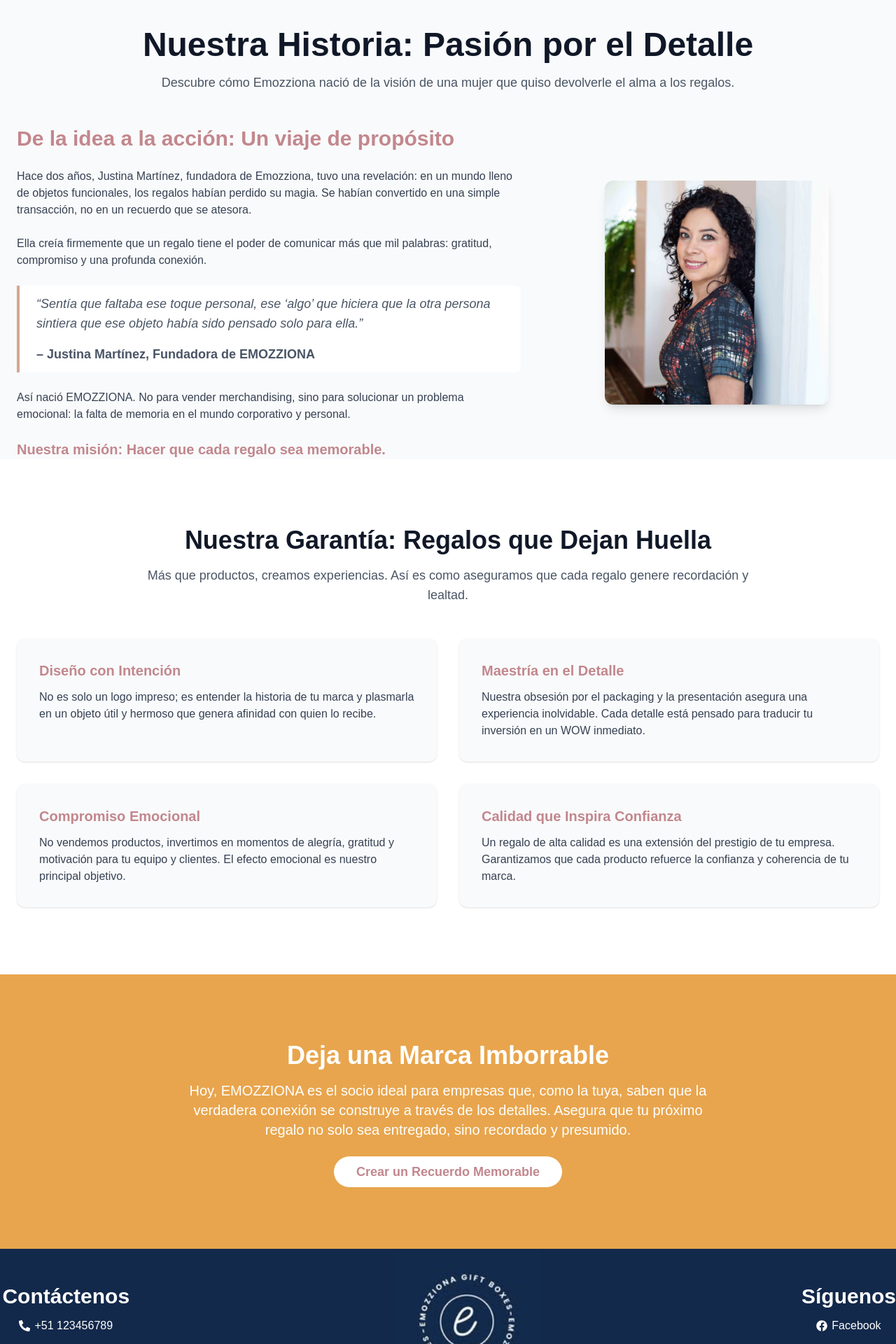
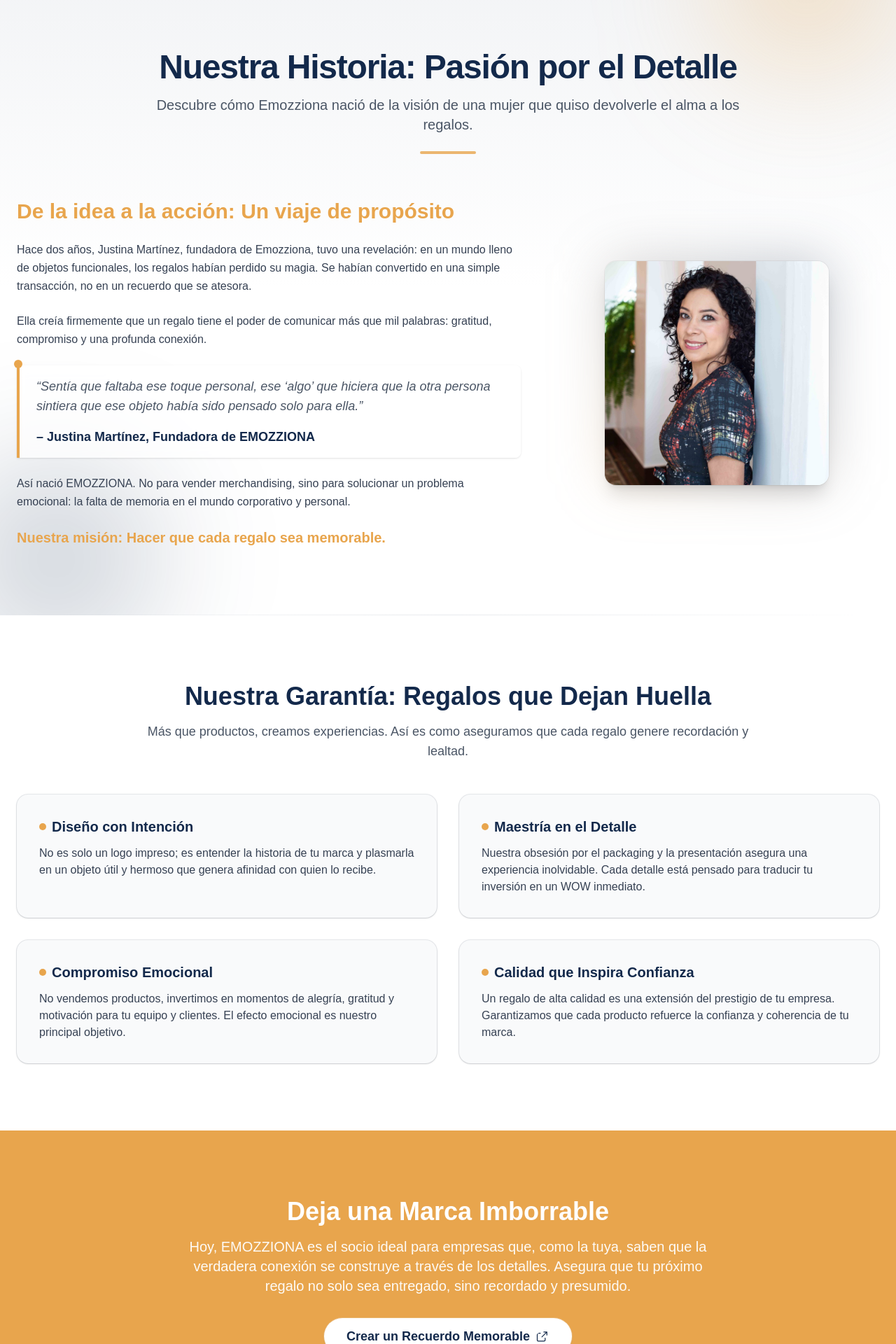
Before and after one commit to aaronJau21/Emozziona_v2, a Next.js app: page /history in a window 1280 px wide. Shown: the part 160-2080 px from the top of the page at 70% size. Built offline with nearby package versions, Linux system fonts and the light colour scheme.

Commit message:
se cambio los estilo

```diff
--- a/src/app/(app)/history/page.tsx
+++ b/src/app/(app)/history/page.tsx
@@ -38,23 +38,43 @@ export default function HistoryPage() {
     <>
       <AboutPageSchema />
       <BreadcrumbSchema items={breadcrumbItems} />
-      <section className="bg-gray-50 text-gray-800 pt-16 md:pt-24">
+
+      {/* HERO / INTRO */}
+      <section
+        aria-labelledby="historia-heading"
+        className="relative isolate overflow-hidden bg-gradient-to-b from-primary/5 via-white to-white text-gray-800 pt-24 md:pt-32"
+      >
+        {/* Decorative background accents */}
+        <div
+          aria-hidden
+          className="pointer-events-none absolute -top-24 right-0 -z-10 h-64 w-64 rounded-full bg-secondary/30 blur-3xl md:blur-[90px]"
+        />
+        <div
+          aria-hidden
+          className="pointer-events-none absolute -bottom-16 -left-16 -z-10 h-72 w-72 rounded-full bg-primary/20 blur-3xl md:blur-[90px]"
+        />
+
         <div className="container mx-auto px-4 md:px-6">
-          <div className="max-w-4xl mx-auto text-center mb-12">
-            <h1 className="text-4xl md:text-5xl font-bold text-gray-900 mb-4">
+          <div className="max-w-4xl mx-auto text-center mb-12 md:mb-16">
+            <h1
+              id="historia-heading"
+              className="text-4xl md:text-5xl font-extrabold tracking-tight text-primary mb-4"
+            >
               Nuestra Historia: Pasión por el Detalle
             </h1>
-            <p className="text-lg text-gray-600">
+            <p className="text-lg md:text-xl text-gray-600">
               Descubre cómo Emozziona nació de la visión de una mujer que quiso
               devolverle el alma a los regalos.
             </p>
+            <div className="mx-auto mt-6 h-1 w-20 rounded-full bg-secondary/80" />
           </div>
+
           <div className="grid md:grid-cols-5 gap-8 md:gap-12 items-center">
-            <div className="md:col-span-3">
-              <h2 className="text-3xl font-semibold text-[#C2878D] mb-6">
+            <div className="md:col-span-3 order-2 md:order-1">
+              <h2 className="text-2xl md:text-3xl font-semibold text-secondary mb-6">
                 De la idea a la acción: Un viaje de propósito
               </h2>
-              <div className="space-y-6 text-gray-700">
+              <div className="space-y-6 text-gray-700 leading-relaxed">
                 <p>
                   Hace dos años, Justina Martínez, fundadora de Emozziona, tuvo
                   una revelación: en un mundo lleno de objetos funcionales, los
@@ -66,11 +86,12 @@ export default function HistoryPage() {
                   comunicar más que mil palabras: gratitud, compromiso y una
                   profunda conexión.
                 </p>
-                <blockquote className="border-l-4 border-[#D6A692] pl-6 py-3 text-lg italic text-gray-600 bg-white rounded-r-lg">
+                <blockquote className="relative border-l-4 border-secondary pl-6 py-4 text-lg italic text-gray-600 bg-white/70 backdrop-blur rounded-r-lg shadow-sm">
+                  <span className="absolute -left-2 -top-2 h-3 w-3 rounded-full bg-secondary" />
                   “Sentía que faltaba ese toque personal, ese ‘algo’ que hiciera
                   que la otra persona sintiera que ese objeto había sido pensado
                   solo para ella.”
-                  <cite className="block font-semibold mt-4 not-italic">
+                  <cite className="block font-semibold mt-4 not-italic text-primary">
                     – Justina Martínez, Fundadora de EMOZZIONA
                   </cite>
                 </blockquote>
@@ -79,29 +100,47 @@ export default function HistoryPage() {
                   solucionar un problema emocional: la falta de memoria en el
                   mundo corporativo y personal.
                 </p>
-                <p className="font-bold text-[#C2878D] text-xl">
+                <p className="font-bold text-secondary text-xl">
                   Nuestra misión: Hacer que cada regalo sea memorable.
                 </p>
               </div>
             </div>
-            <div className="md:col-span-2 flex justify-center">
-              <div className="relative w-80 h-80">
+
+            <div className="md:col-span-2 order-1 md:order-2 flex justify-center">
+              <figure className="relative">
+                <div className="relative w-64 h-64 md:w-80 md:h-80">
+                  <div
+                    aria-hidden
+                    className="absolute inset-0 -z-10 rounded-2xl bg-gradient-to-tr from-secondary/20 to-primary/30 blur-2xl"
+                  />
                   <Image
                     src={"/hisstory/duenia.jpeg"}
-                  alt="Justina Martinez, fundadora de Emozziona"
-                  layout="fill"
-                  objectFit="cover"
-                  className="rounded-xl shadow-lg"
+                    alt="Justina Martínez, fundadora de Emozziona"
+                    fill
+                    sizes="(min-width: 768px) 20rem, 16rem"
+                    priority
+                    className="rounded-2xl object-cover shadow-xl ring-1 ring-black/5"
                   />
                 </div>
+                <figcaption className="sr-only">
+                  Retrato de la fundadora de Emozziona, Justina Martínez.
+                </figcaption>
+              </figure>
             </div>
           </div>
         </div>
 
-        <div className="py-16 md:py-24 bg-white">
+        {/* Divider */}
+        <div className="container mx-auto px-4 md:px-6 mt-16 md:mt-24">
+          <div className="h-px w-full bg-gradient-to-r from-transparent via-primary/10 to-transparent" />
+        </div>
+      </section>
+
+      {/* VALUE PROPOSITION */}
+      <section className="py-16 md:py-24 bg-white">
         <div className="container mx-auto px-4 md:px-6">
           <div className="max-w-4xl mx-auto text-center mb-12">
-              <h2 className="text-3xl md:text-4xl font-bold text-gray-900 mb-4">
+            <h2 className="text-3xl md:text-4xl font-bold text-primary mb-4">
               Nuestra Garantía: Regalos que Dejan Huella
             </h2>
             <p className="text-lg text-gray-600">
@@ -109,9 +148,12 @@ export default function HistoryPage() {
               que cada regalo genere recordación y lealtad.
             </p>
           </div>
-            <div className="grid md:grid-cols-2 gap-8">
-              <div className="bg-gray-50 p-8 rounded-xl shadow-sm hover:shadow-md transition-shadow duration-300">
-                <h3 className="font-bold text-xl text-[#C2878D] mb-3">
+
+          <div className="grid md:grid-cols-2 gap-6 md:gap-8">
+            {/* Card 1 */}
+            <div className="group bg-gray-50 p-8 rounded-2xl shadow-sm ring-1 ring-primary/10 hover:shadow-lg hover:ring-primary/20 transition-all duration-300">
+              <h3 className="font-semibold text-xl text-primary mb-3 flex items-center gap-2">
+                <span className="inline-block h-2.5 w-2.5 rounded-full bg-secondary" />
                 Diseño con Intención
               </h3>
               <p className="text-gray-700">
@@ -120,8 +162,11 @@ export default function HistoryPage() {
                 afinidad con quien lo recibe.
               </p>
             </div>
-              <div className="bg-gray-50 p-8 rounded-xl shadow-sm hover:shadow-md transition-shadow duration-300">
-                <h3 className="font-bold text-xl text-[#C2878D] mb-3">
+
+            {/* Card 2 */}
+            <div className="group bg-gray-50 p-8 rounded-2xl shadow-sm ring-1 ring-primary/10 hover:shadow-lg hover:ring-primary/20 transition-all duration-300">
+              <h3 className="font-semibold text-xl text-primary mb-3 flex items-center gap-2">
+                <span className="inline-block h-2.5 w-2.5 rounded-full bg-secondary" />
                 Maestría en el Detalle
               </h3>
               <p className="text-gray-700">
@@ -130,8 +175,11 @@ export default function HistoryPage() {
                 traducir tu inversión en un {"WOW"} inmediato.
               </p>
             </div>
-              <div className="bg-gray-50 p-8 rounded-xl shadow-sm hover:shadow-md transition-shadow duration-300">
-                <h3 className="font-bold text-xl text-[#C2878D] mb-3">
+
+            {/* Card 3 */}
+            <div className="group bg-gray-50 p-8 rounded-2xl shadow-sm ring-1 ring-primary/10 hover:shadow-lg hover:ring-primary/20 transition-all duration-300">
+              <h3 className="font-semibold text-xl text-primary mb-3 flex items-center gap-2">
+                <span className="inline-block h-2.5 w-2.5 rounded-full bg-secondary" />
                 Compromiso Emocional
               </h3>
               <p className="text-gray-700">
@@ -140,8 +188,11 @@ export default function HistoryPage() {
                 emocional es nuestro principal objetivo.
               </p>
             </div>
-              <div className="bg-gray-50 p-8 rounded-xl shadow-sm hover:shadow-md transition-shadow duration-300">
-                <h3 className="font-bold text-xl text-[#C2878D] mb-3">
+
+            {/* Card 4 */}
+            <div className="group bg-gray-50 p-8 rounded-2xl shadow-sm ring-1 ring-primary/10 hover:shadow-lg hover:ring-primary/20 transition-all duration-300">
+              <h3 className="font-semibold text-xl text-primary mb-3 flex items-center gap-2">
+                <span className="inline-block h-2.5 w-2.5 rounded-full bg-secondary" />
                 Calidad que Inspira Confianza
               </h3>
               <p className="text-gray-700">
@@ -152,14 +203,15 @@ export default function HistoryPage() {
             </div>
           </div>
         </div>
-        </div>
+      </section>
 
-        <section className="bg-secondary text-white pt-16 md:py-24">
+      {/* CTA */}
+      <section className="bg-secondary text-white py-16 md:py-24">
         <div className="container mx-auto px-4 md:px-6 text-center">
           <h2 className="text-3xl md:text-4xl font-bold mb-4">
             Deja una Marca Imborrable
           </h2>
-            <p className="text-lg md:text-xl max-w-3xl mx-auto mb-8">
+          <p className="text-lg md:text-xl max-w-3xl mx-auto mb-8 opacity-95">
             Hoy, EMOZZIONA es el socio ideal para empresas que, como la tuya,
             saben que la verdadera conexión se construye a través de los
             detalles. Asegura que tu próximo regalo no solo sea entregado,
@@ -167,12 +219,21 @@ export default function HistoryPage() {
           </p>
           <a
             href="/contact"
-              className="bg-white text-[#C2878D] font-bold py-3 px-8 rounded-full text-lg hover:bg-gray-100 transition-colors duration-300"
+            className="inline-flex items-center gap-2 bg-white text-primary font-semibold py-3 px-8 rounded-full text-lg shadow-sm ring-1 ring-white/20 hover:shadow-md hover:bg-gray-100 transition-colors duration-300"
           >
             Crear un Recuerdo Memorable
+            <svg
+              xmlns="http://www.w3.org/2000/svg"
+              viewBox="0 0 24 24"
+              fill="currentColor"
+              className="h-5 w-5 transition-transform group-hover:translate-x-0.5"
+              aria-hidden
+            >
+              <path d="M13.5 4.5a.75.75 0 0 1 .75-.75h5.25a.75.75 0 0 1 .75.75v5.25a.75.75 0 0 1-1.5 0V6.31l-7.22 7.22a.75.75 0 1 1-1.06-1.06l7.22-7.22h-3.44a.75.75 0 0 1-.75-.75Z" />
+              <path d="M5.25 6.75a3 3 0 0 0-3 3v9A3 3 0 0 0 5.25 21h9a3 3 0 0 0 3-3v-3a.75.75 0 0 0-1.5 0v3c0 .83-.67 1.5-1.5 1.5h-9c-.83 0-1.5-.67-1.5-1.5v-9c0-.83.67-1.5 1.5-1.5h3a.75.75 0 0 0 0-1.5h-3Z" />
+            </svg>
           </a>
         </div>
-        </section>
       </section>
     </>
   );
```
Lines whose indentation alone changed are shown as unchanged.
